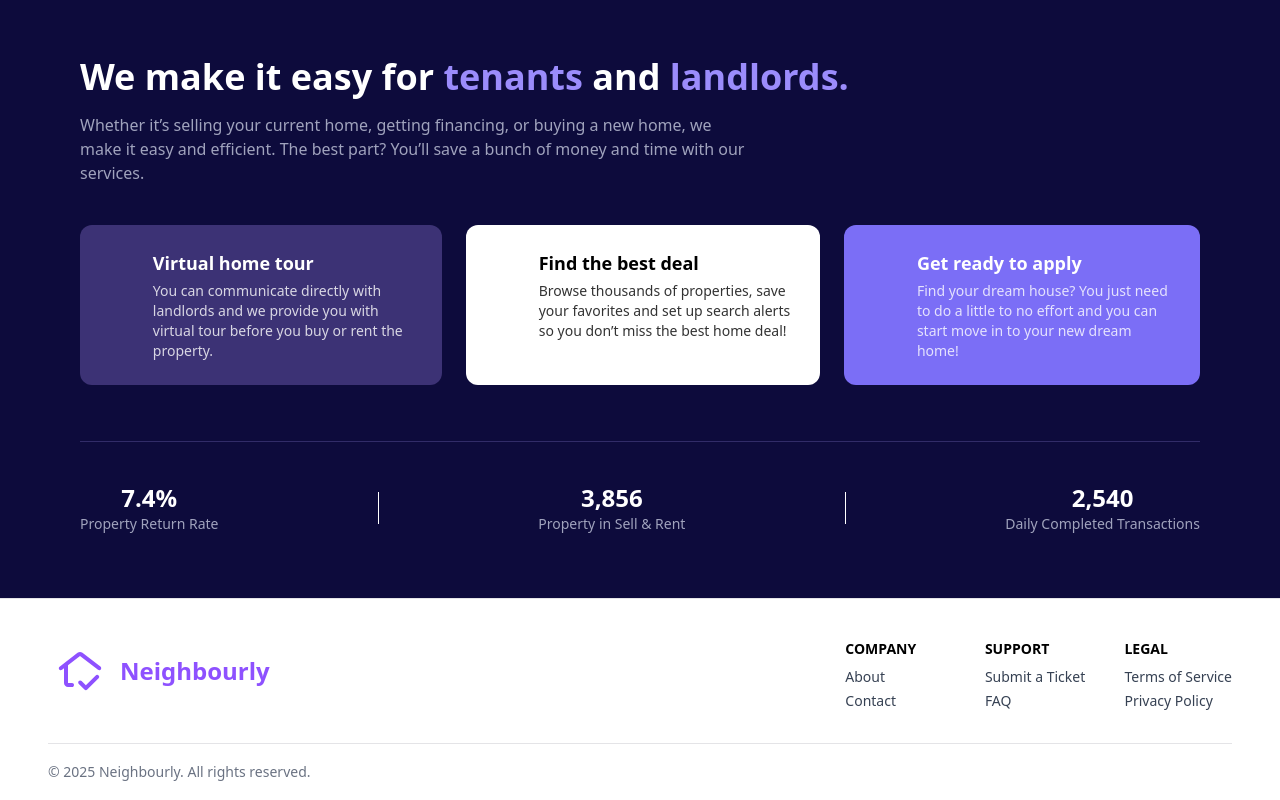
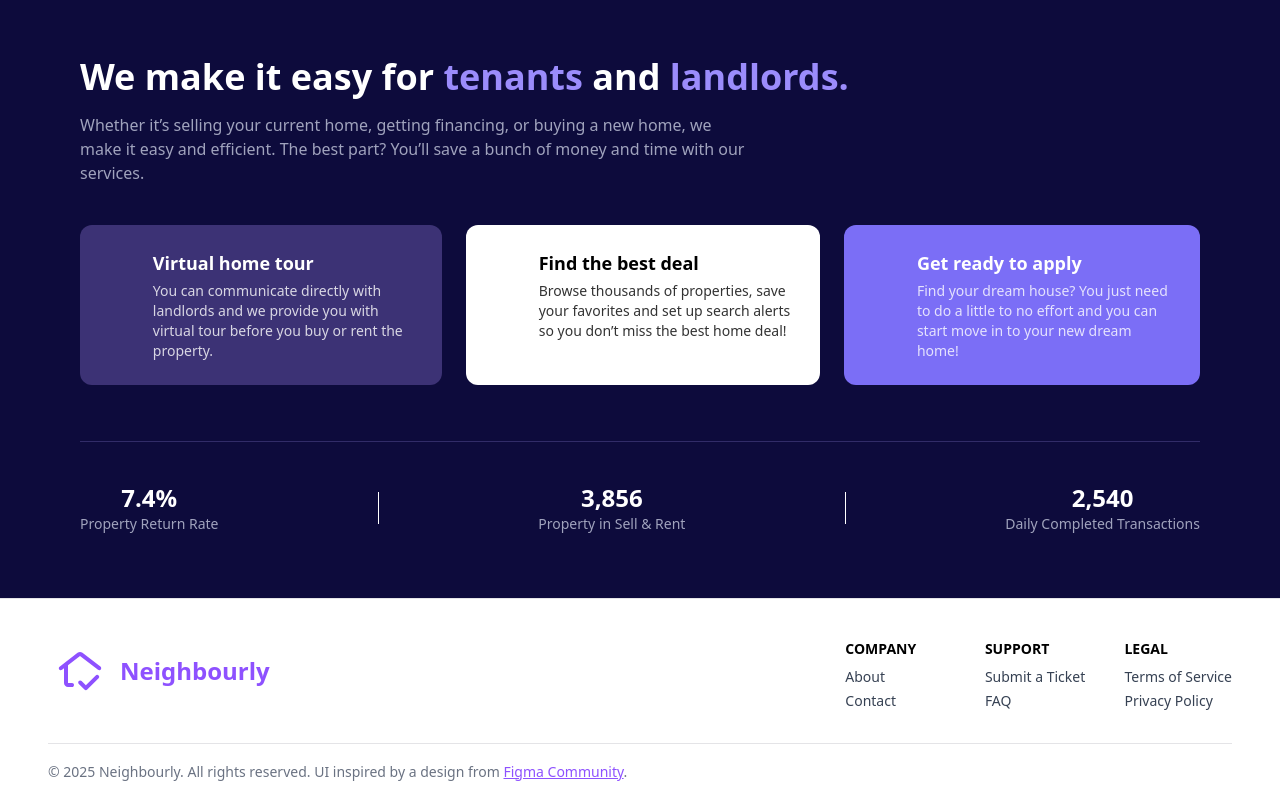
Before and after one commit to nikitapoyarekar05/nexus-fe, a Next.js app: page / in a window 1280 px wide. Shown: the part 1710-2510 px from the top of the page. Built offline with nearby package versions, Linux system fonts and the light colour scheme; some icons are missing.

Commit message:
Add design credits

```diff
--- a/src/components/custom/molecules/CopyRightBanner/index.tsx
+++ b/src/components/custom/molecules/CopyRightBanner/index.tsx
@@ -23,7 +23,17 @@ const CopyRightBanner = () => {
   return (
     <footer className="flex flex-col md:flex-row items-center justify-between py-4 bg-white border-t text-center md:text-left gap-4 md:gap-0">
       <div className="text-sm text-gray-500">
-        &copy; {new Date().getFullYear()} Neighbourly. All rights reserved.
+        &copy; {new Date().getFullYear()} Neighbourly. All rights reserved. UI
+        inspired by a design from{" "}
+        <a
+          href="https://www.figma.com/design/4XB2IJ2P5mjzHsujnBl0hl/-FREE--Estatery---Real-Estate-SaaS-Web-and-Mobile-UI-Kit--Community-?node-id=0-1&p=f&t=lCExpjbD2X2i7Rnn-0"
+          target="_blank"
+          rel="noopener noreferrer"
+          className="underline text-primary"
+        >
+          Figma Community
+        </a>
+        .
       </div>
       <div className="flex items-center justify-center gap-3">
         {socialLinks.map(({ href, icon, label }) => (
```
